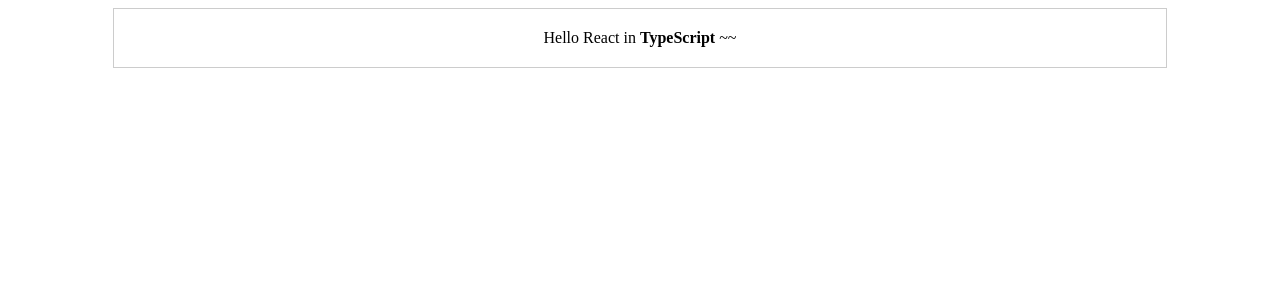
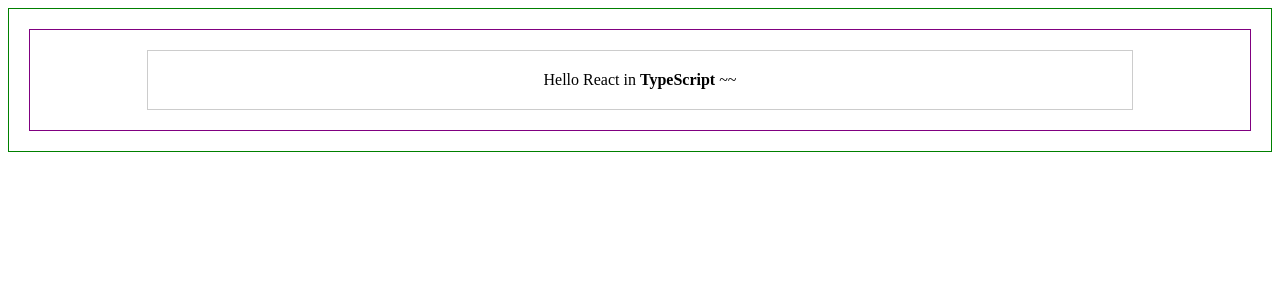
Before and after one commit to lalalazero/webpack-typescript-react-starter, a React app: page / in a window 1280 px wide. Shown: the top 300 px of the page. Built offline with nearby package versions, Linux system fonts and the light colour scheme; the HTML template or start-up script is replaced by a standard one.

Commit message:
支持 sass 和 scss

```diff
--- a/package.json
+++ b/package.json
@@ -25,6 +25,8 @@
     "css-loader": "^3.5.3",
     "html-webpack-plugin": "^4.3.0",
     "less-loader": "^6.1.0",
+    "node-sass": "^4.14.1",
+    "sass-loader": "^8.0.2",
     "style-loader": "^1.2.1",
     "ts-loader": "^7.0.4",
     "typescript": "^3.8.3",
--- a/src/App.tsx
+++ b/src/App.tsx
@@ -1,9 +1,17 @@
 import React from 'react'
 import './style.css'
 import './style-less.less'
+import './style-sass.sass'
+import './style-scss.scss'
 
 const App = () => {
-    return <p className='app'>Hello React in <span className='bold'>TypeScript</span> ~~</p>
+    return (
+        <div className='box-green'>
+            <div className='box-purple'>
+                <p className='app'>Hello React in <span className='bold'>TypeScript</span> ~~</p>
+            </div>
+        </div>
+    )
 }
 
 export default App
--- /dev/null
+++ b/src/style-sass.sass
@@ -0,0 +1,3 @@
+.box-green
+    padding: 20px
+    border: 1px solid green
--- /dev/null
+++ b/src/style-scss.scss
@@ -0,0 +1,4 @@
+.box-purple {
+    padding: 20px;
+    border: 1px solid purple;
+}
```
Also changed, not shown: src/types/global.d.ts (+8 -0 lines), 3 other files (tests, documents, lock files or other folders).
